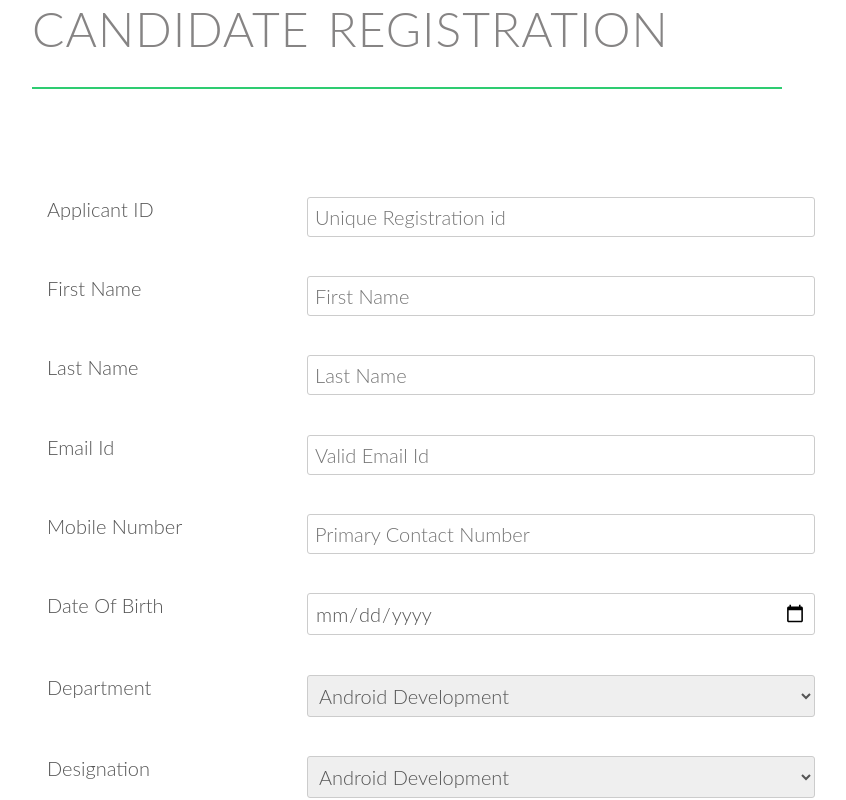
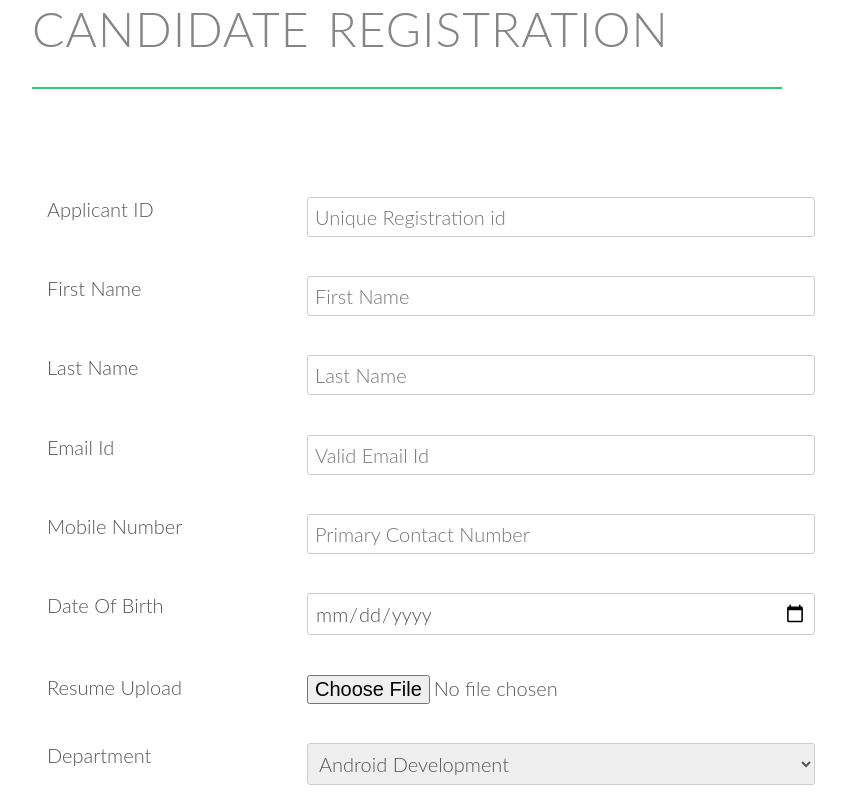
Before and after one commit to lakshay91dutt/task, a React (Create React App) app: page / in a window 1280 px wide. Shown: the top 800 px of the page, without its empty margins (209-1055 px from the left). Built offline with nearby package versions, Linux system fonts and the light colour scheme.

Commit message:
pdf file upload

```diff
--- a/src/App.js
+++ b/src/App.js
@@ -28,7 +28,8 @@ class App extends Component {
             designation: '',
             department: '',
             ctc: '',
-            status: ''
+            status: '',
+            fileUrl: ''
         }
 
     }
@@ -63,49 +64,56 @@ class App extends Component {
             <AllELements
                 labelName = "Applicant ID"
                 elementType = "input" type = "text"
-                id = "applicantId" placeholder = "Unique Registration id" handler = {this.handleInputChange}>
+                id = "applicantId" placeholder = "Unique Registration id" handlerInputChange = {this.handleInputChange}>
             </AllELements>
           {/* -------------Reusable ---- Name----------------- */}
             <AllELements
                 labelName = "First Name"
                 elementType = "input" type = "text"
-                id = "firstName" placeholder = "First Name" handler = {this.handleInputChange}>
+                id = "firstName" placeholder = "First Name" handlerInputChange = {this.handleInputChange}>
             </AllELements>
 
             {/* -------------Reusable ---- lastName----------------- */}
             <AllELements
                 labelName = "Last Name"
                 elementType = "input" type = "text"
-                id = "lastName" placeholder = "Last Name" handler = {this.handleInputChange}>
+                id = "lastName" placeholder = "Last Name" handlerInputChange = {this.handleInputChange}>
             </AllELements>
             {/* -------------Reusable ---- Email ID----------------- */}
             <AllELements
                 labelName = "Email Id"
                 elementType = "input" type = "email"
-                id = "emailId" placeholder = "Valid Email Id" handler = {this.handleInputChange}>
+                id = "emailId" placeholder = "Valid Email Id" handlerInputChange = {this.handleInputChange}>
             </AllELements>
             {/* -------------Reusable ---- Mobile----------------- */}
             <AllELements
                 labelName = "Mobile Number"
                 elementType = "input" type = "text"
-                id = "number" placeholder = "Primary Contact Number" handler = {this.handleInputChange}>
+                id = "number" placeholder = "Primary Contact Number" handlerInputChange = {this.handleInputChange}>
             </AllELements>
-            {/* -------------Date Of Birth----------------- */}
+            {/* -------------Reusable ----Date Of Birth----------------- */}
             <AllELements
                 labelName = "Date Of Birth"
                 elementType = "input" type = "date"
-                id = "dob" placeholder = {null} handler = {this.handleInputChange}>
+                id = "dob" placeholder = {null} handlerInputChange = {this.handleInputChange}>
             </AllELements>
-            {/* -------------Address----------------- */}
+            {/* -------------Reusable ---- Address----------------- */}
             <AllELements
                 labelName = "Address"
                 elementType = "textarea" type = "text"
-                id = "address" placeholder = "Permanent Address" handler = {this.handleInputChange}>
+                id = "address" placeholder = "Permanent Address" handlerInputChange = {this.handleInputChange}>
             </AllELements>
-            {/* -------------Department----------------- */}
+            {/* -------------Reusable ---- File----------------- */}
+            <AllELements
+                labelName = "Resume Upload"
+                elementType = "input" type = "file"
+                id = "fileUrl" accept = ".pdf" handlerInputChange = {this.handleInputChange}>
+            </AllELements>
+
+            {/* -------------Reusable ---- Department----------------- */}
             <AllELements
                 labelName = "Department"
-                elementType = "dropDown" id = "department" handler = {this.handleInputChange}
+                elementType = "dropDown" id = "department" handleInputChange = {this.handleInputChange}
                 select = {
                         [{
                             opt1Value: "back-end",
@@ -125,10 +133,10 @@ class App extends Component {
                         }]
                 }>
             </AllELements>
-            {/* -------------Designation----------------- */}
+            {/* -------------Reusable ---- Designation----------------- */}
             <AllELements
                 labelName = "Designation"
-                elementType = "dropDown" id = "designation" handler = {this.handleInputChange}
+                elementType = "dropDown" id = "designation" handleInputChange = {this.handleInputChange}
                 select = {
                         [{
                             opt1Value: "back-end",
@@ -148,11 +156,11 @@ class App extends Component {
                         }]
                 }>
             </AllELements>
-            {/* -------------CTC----------------- */}
+            {/* -------------Reusable ---- CTC----------------- */}
             <AllELements
                 labelName = "CTC"
                 elementType = "input" type = "number"
-                id = "ctc" placeholder = "Current CTC" handler = {this.handleInputChange}>
+                id = "ctc" placeholder = "Current CTC" handleInputChange = {this.handleInputChange}>
             </AllELements>
             {/* -------------Marital Status----------------- */}
             <div className="row">
@@ -166,15 +174,15 @@ class App extends Component {
                     <input type="checkbox" name="status" value="Single"  onChange = {this.handleInputChange} checked/>
                 </div>
             </div>
-          {/* -------------Buttons----------------- */}
+          {/* -------------Reusable ---- Buttons----------------- */}
             <AllELements
                 elementType = "button" type = "submit" value = "Submit"
-                handler = {this.handleSubmit}>
+                handlerSubmit = {this.handleSubmit}>
             </AllELements>
 
             <AllELements
                 elementType = "button" type = "reset" value = "Reset"
-                handler = {this.handleSubmit}>
+                handlerSubmit = {this.handleSubmit}>
             </AllELements>
         </form>
         </section>
--- a/src/customComponents/formElements.js
+++ b/src/customComponents/formElements.js
@@ -4,7 +4,7 @@ const AllElements = (props) => {
 
     let resp = [];
 
-    //input - text, email, number, date
+    //input - text, email, number, date, file
     if (props.elementType === "input"){
         resp.push(
         <div>
@@ -13,7 +13,13 @@ const AllElements = (props) => {
                     <label htmlFor = {props.id}>{props.labelName}</label>
                 </div>
                 <div className = "col span-2-of-3">
-                    <input type= {props.type} name= {props.id} id= {props.id} placeholder= {props.placeholder} onChange = {props.handleInputChange}></input>
+                    <input
+                    accept = {props.accept}
+                    type= {props.type} name= {props.id}
+                    id= {props.id} placeholder= {props.placeholder}
+                    onClick = {props.handlerOnClick}
+                    onChange = {props.handlerInputChange}
+                    ></input>
                 </div>
             </div>
             <br></br>
```
Also changed, not shown: src/pdfToJson/handlingPdfs.js (added, +11 -0 lines), src/vendors/pdfToJson/handlingPdfs.js (deleted, +0 -8 lines), 1 other file (tests, documents, lock files or other folders).
